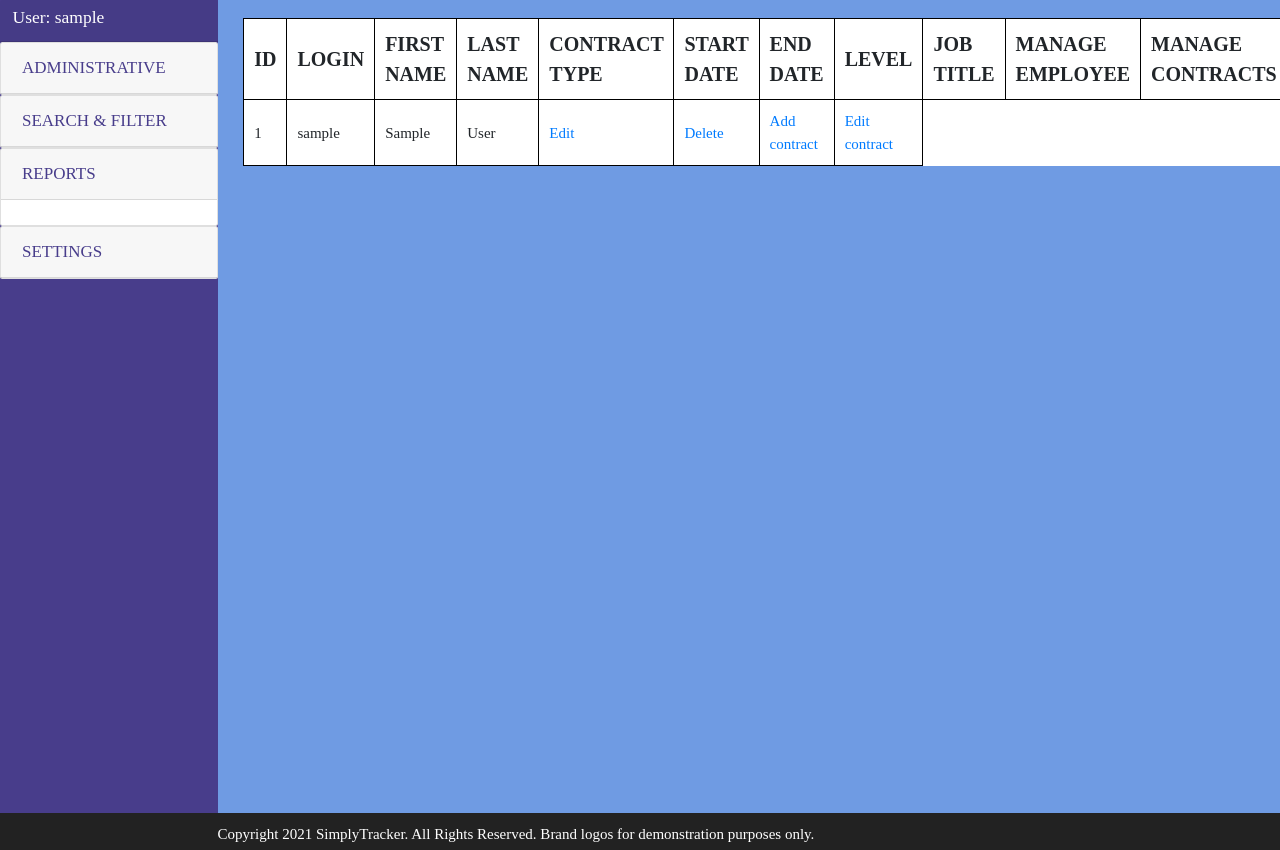
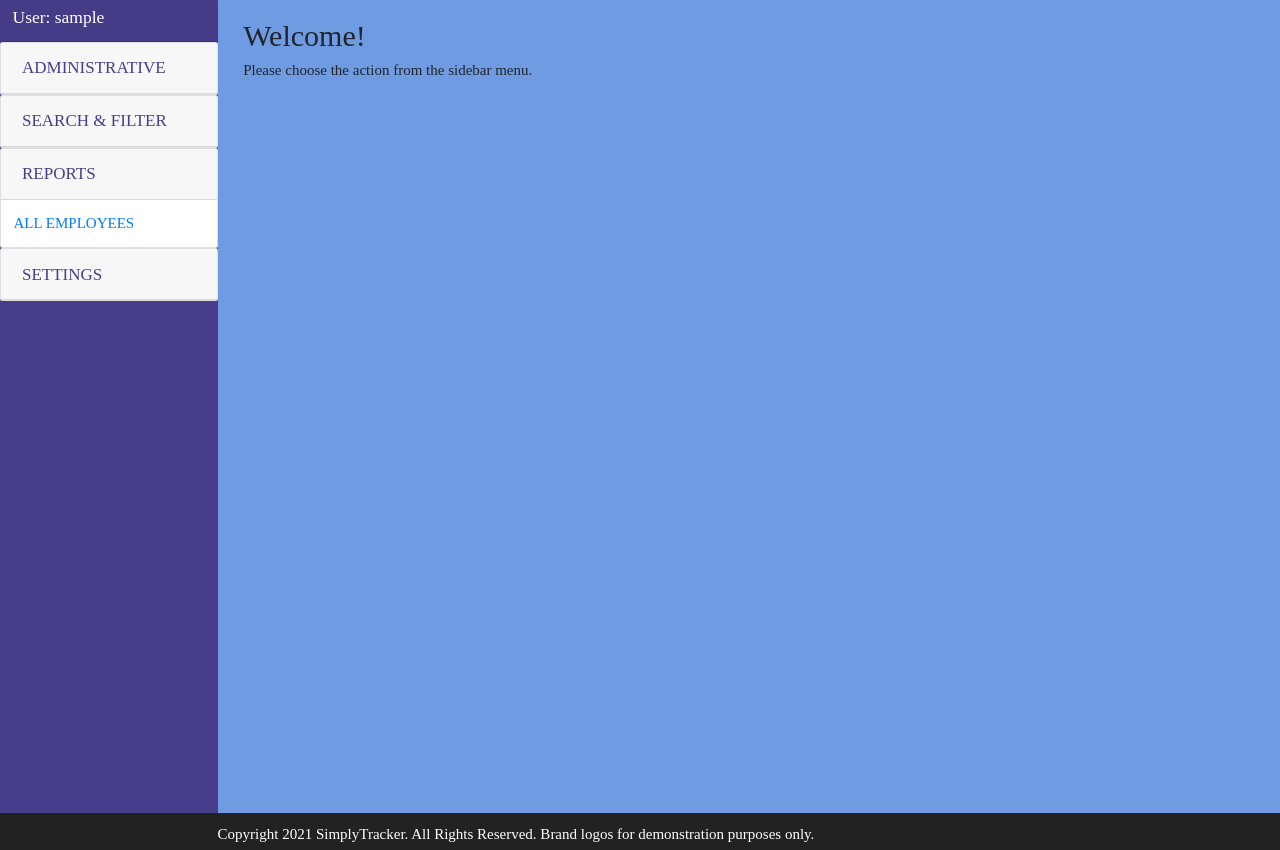
Before and after one commit to alexlignitz/SimplyTracker, a Django app: page /main/ in a window 1280 px wide, after a click on "REPORTS". Shown: the part 74-924 px from the top of the page. Run offline with Django 3.2, Linux system fonts and the light colour scheme; a user stored in the database is signed in; tables that the repository leaves empty hold one stand-in row (values such as "Sample post"); some libraries are stand-ins or nearby versions; some web fonts are replaced.

Commit message:
Moved all employee view from main page to reports, add employee details view

```diff
--- a/SimplyTracker/urls.py
+++ b/SimplyTracker/urls.py
@@ -1,6 +1,7 @@
 from django.contrib import admin
 from django.urls import path, include
-from tracker.views import IndexView, MainPageView, EmployeeAddView, ContractAddView, LocationAddView, PositionAddView
+from tracker.views import IndexView, EmployeeAddView, ContractAddView, LocationAddView, PositionAddView, \
+    AllEmployeesView, MainPageView, EmployeeDetailView
 
 urlpatterns = [
     #     GENERAL
@@ -14,8 +15,13 @@
 
     path('employee_add/', EmployeeAddView.as_view(), name="employee_add"),
     path('contract_add/<int:id>/', ContractAddView.as_view(), name="contract_add"),
+    path('employee_details/<int:id>/', EmployeeDetailView.as_view(), name="employee_details"),
 
     #     COMPANY MANAGEMENT
     path('location_add/', LocationAddView.as_view(), name="location_add"),
     path('position_add/', PositionAddView.as_view(), name="position_add"),
+
+    #   REPORTS
+    path('employee_list', AllEmployeesView.as_view(), name="employee_list"),
+
 ]
--- a/accounts/templates/password_reset/password_reset_sent.html
+++ b/accounts/templates/password_reset/password_reset_sent.html
@@ -2,3 +2,5 @@
 
 <p>We've emailed you instructions for setting your password. If an account is connected with an email you entered, you will receive them shortly.</p>
 <p>If you don't receive an email, please make sure you've entered the correct address. Also, check your spam folder.</p>
+
+<p><a href="{% url 'main' %}">Return to home page</a></p>
--- a/accounts/templates/registration/login.html
+++ b/accounts/templates/registration/login.html
@@ -8,5 +8,6 @@
             <input class="login" type="submit" value="Log in">
         </form>
     <p>Forgot your password? <a href="{% url 'reset_password' %}">Reset password</a></p>
+    <p>Not a user? <a href="{% url 'registration' %}">Register</a></p>
     </div>
 {% endblock %}
--- a/templates/employee_details.html
+++ b/templates/employee_details.html
@@ -3,6 +3,6 @@
 {% block central %}
     {{ msg }}
 
-    <h3>{{ employee.first_name }}{{ employee.last_name }}</h3>
+    <h3>{{ employee.first_name }} {{ employee.last_name }}</h3>
 
 {% endblock %}
--- a/templates/employee_list.html
+++ b/templates/employee_list.html
@@ -1,3 +1,6 @@
+{% extends 'main_page.html' %}
+{% load static %}
+{% block central %}
 <div class="empl-list">
     <table>
         <tr>
@@ -16,7 +19,7 @@
         {% for employee in employees %}
             <tr>
                 <td>{{ employee.id }}</td>
-                <td>{{ employee.login }}</td>
+                <td><a href="{% url 'employee_details' employee.id %}">{{ employee.login }}</a></td>
                 <td>{{ employee.first_name }}</td>
                 <td>{{ employee.last_name }}</td>
                 {% for contract in contracts %}
@@ -42,3 +45,4 @@
         {% endfor %}
     </table>
 </div>
+{% endblock %}
--- /dev/null
+++ b/templates/home.html
@@ -0,0 +1,3 @@
+<h3>Welcome!</h3>
+
+<p>Please choose the action from the sidebar menu.</p>
--- a/templates/main_page.html
+++ b/templates/main_page.html
@@ -54,7 +54,7 @@
                 </div>
                 <div id="collapseThree" class="collapse" aria-labelledby="headingThree" data-parent="#accordion">
                     <div class="card-body">
-
+                        <a href="{% url 'employee_list' %}">All employees</a>
                     </div>
                 </div>
             </div>
@@ -80,7 +80,7 @@
         <div class="central_page">
             <div class="central-container">
                 {% block central %}
-                    {% include 'employee_list.html' %}
+                    {% include 'home.html' %}
                 {% endblock %}
             </div>
         </div>
--- a/tracker/static/css/style.css
+++ b/tracker/static/css/style.css
@@ -75,7 +75,7 @@
 
 main {
     height: 88vh;
-    background-color: #6F9BE3;
+    background-color: #C6E3C3;
 }
 
 div.main-container {
--- a/tracker/views.py
+++ b/tracker/views.py
@@ -13,21 +13,31 @@
         return render(request, '__base__.html')
 
 
-class MainPageView(LoginRequiredMixin, View):
+class AllEmployeesView(View):
     def get_current_contracts(self):
-        employees = Employee.objects.all()
+        # employees = Employee.objects.all()
         today = datetime.now().date()
         contracts = Contract.objects.filter(end_date__gte=today)
         ctr = contracts.order_by('employee', 'start_date').distinct('employee')
+        return ctr
 
     def get(self, request):
         employees = Employee.objects.all()
         contracts = self.get_current_contracts
-        return render(request, 'main_page.html', {'employees': employees, 'contracts': contracts})
+        return render(request, 'employee_list.html', {'employees': employees, 'contracts': contracts})
+
+
+class MainPageView(LoginRequiredMixin, View):
+    def get(self, request):
+        return render(request, 'main_page.html')
+
+    #   EMPLOYEES
 
 
 class EmployeeDetailView(LoginRequiredMixin, View):
-    pass
+    def get(self, request, id):
+        employee = Employee.objects.get(id=id)
+        return render(request, 'employee_details.html', {'employee': employee})
 
 
 class EmployeeAddView(LoginRequiredMixin, View):
@@ -54,6 +64,8 @@
 class EmployeeDeleteView(LoginRequiredMixin, View):
     pass
 
+    #   CONTRACTS
+
 
 class ContractAddView(View):
     def get(self, request, id):
@@ -70,6 +82,8 @@
             return render(request, 'add_confirmation.html', {'object': 'contract'})
         return render(request, 'form.html', {'form': form, 'header': 'Add contract'})
 
+    # LOCATIONS
+
 
 class LocationAddView(View):
     def get(self, request):
@@ -83,6 +97,8 @@
             return render(request, 'add_confirmation.html', {'object': 'location'})
         return render(request, 'form.html', {'form': form, 'header': 'Add location'})
 
+    # POSITIONS
+
 
 class PositionAddView(View):
     def get(self, request):
```
